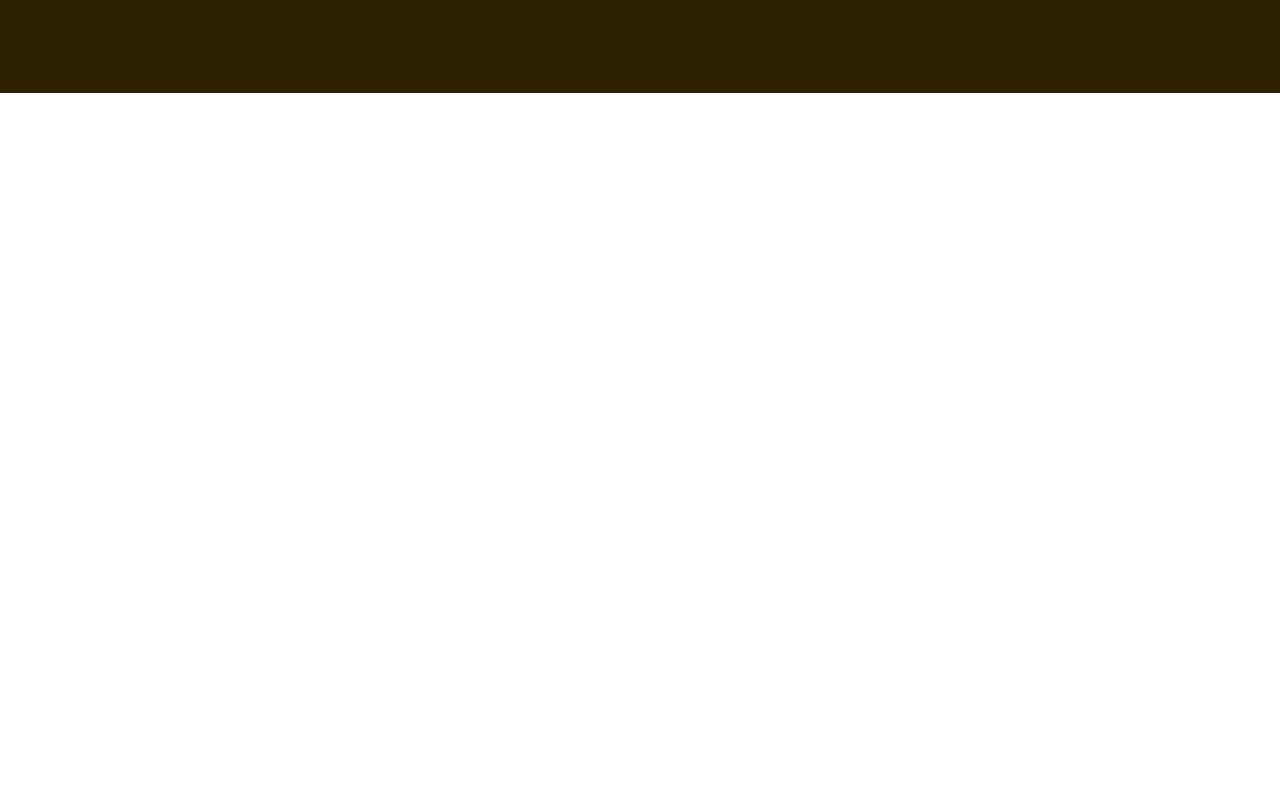
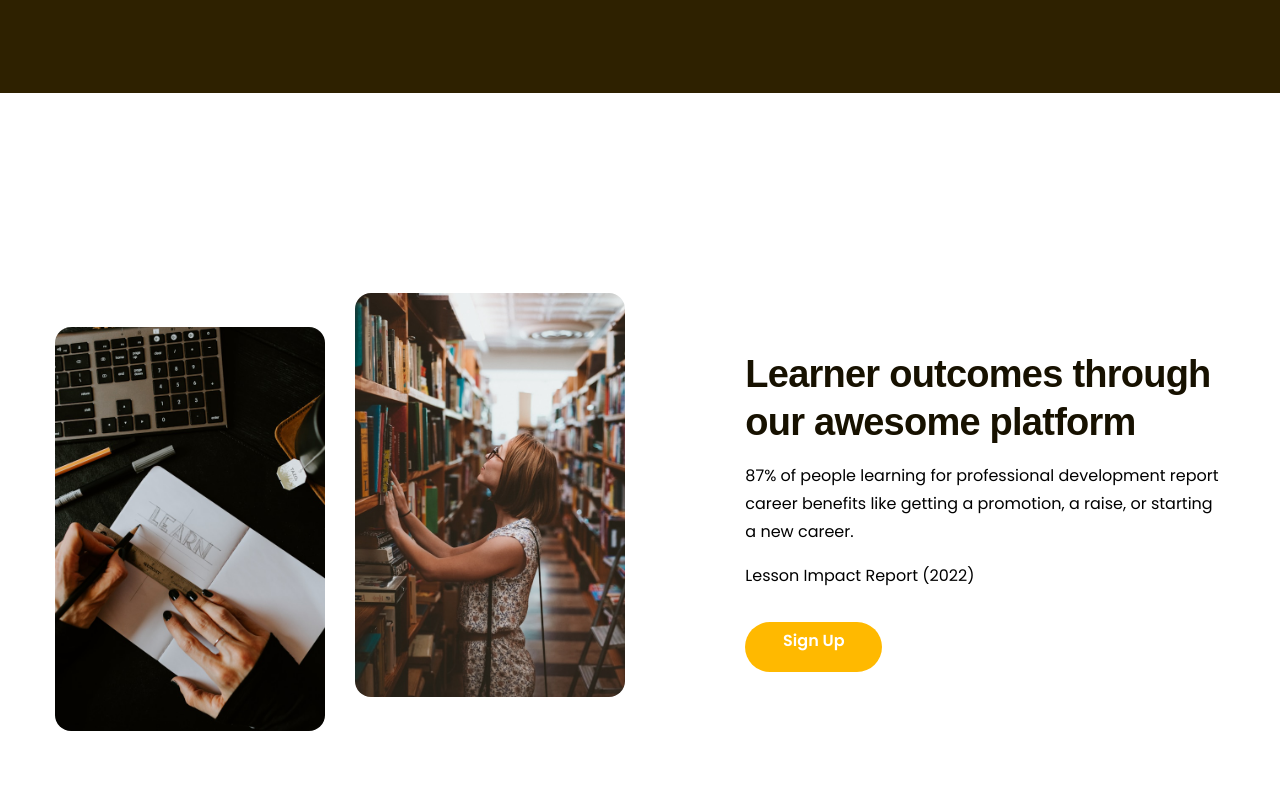
Before and after one commit to tantrung12492/Figma-to-HTML, a plain HTML site: page index.html in a window 1280 px wide. Shown: the part 2178-2977 px from the top of the page. Drawn offline with Linux system fonts and the light colour scheme.

Commit message:
Phần 10- Phần features

```diff
--- a/assets/css/style.css
+++ b/assets/css/style.css
@@ -417,3 +417,41 @@ a {
   font-size: 2.6rem;
   line-height: 1.54;
 }
+/* ========= Phần Features ========= */
+.features {
+  margin-top: 135px;
+  padding: 65px 0;
+}
+.features .body {
+  display: flex;
+  justify-content: space-between;
+}
+.features .images {
+  display: flex;
+  gap: 30px;
+}
+.features .images img {
+  width: 270px;
+  height: 404px;
+  border-radius: 16px;
+}
+.features .lower {
+  margin-top: 34px;
+}
+.features .content {
+  width: 41%;
+  display: flex;
+  flex-direction: column;
+  justify-content: center;
+}
+.features .desc {
+  margin-top: 16px;
+  font-size: 1.6rem;
+  line-height: 1.75;
+}
+.features .cta-btn {
+  margin-top: 32px;
+  width: 137px;
+  height: 50px;
+  background: var(--primary-color);
+}
--- a/index.html
+++ b/index.html
@@ -284,6 +284,7 @@
                 />
                 <p class="member-name">Peter Moor</p>
                 <p class="desc">Student of Web Design</p>
+
                 <div class="dots">
                   <span class="dot active"></span>
                   <span class="dot"></span>
@@ -374,6 +375,31 @@
           </div>
         </div>
       </div>
+      <!-- ====== Phần Features ====== -->
+      <div class="features">
+        <div class="main-content">
+          <!-- cú pháp emmet : ( .body>.imagess>img*2^.content ) -->
+          <div class="body">
+            <div class="images">
+              <img class="lower" src="./assets/img/hoc1.jpg" alt="hoc1" />
+              <img src="./assets/img/hoc2.jpg" alt="hoc2" />
+            </div>
+            <div class="content">
+              <!-- cú pháp emmet : ( h2.heading-lv2+p.desc+p.desc+a.btn{Sign Up} ) -->
+              <h2 class="heading-lv2">
+                Learner outcomes through our awesome platform
+              </h2>
+              <p class="desc">
+                87% of people learning for professional development report
+                career benefits like getting a promotion, a raise, or starting a
+                new career.
+              </p>
+              <p class="desc">Lesson Impact Report (2022)</p>
+              <a href="#!" class="btn cta-btn">Sign Up</a>
+            </div>
+          </div>
+        </div>
+      </div>
     </div>
   </body>
 </html>
```
Also changed, not shown: assets/img/hoc1.jpg (added), assets/img/hoc2.jpg (added).
